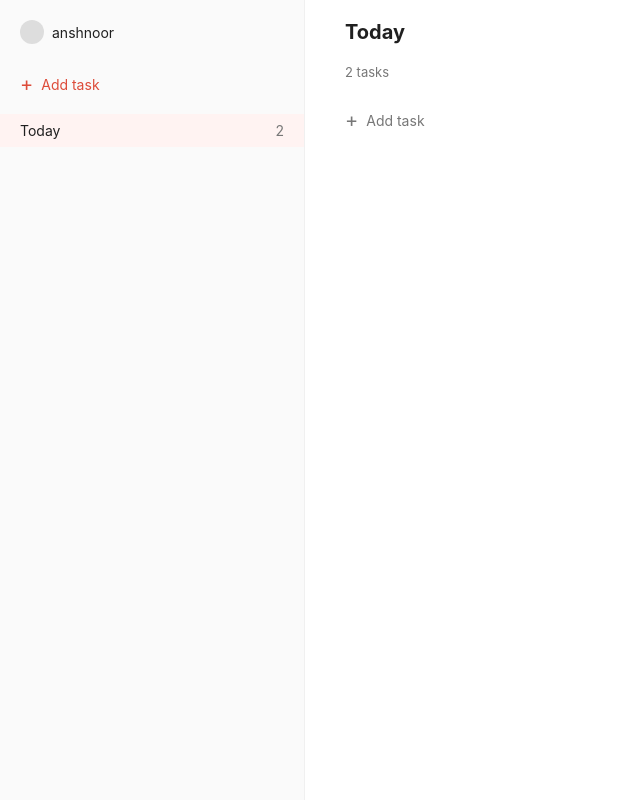
After one commit to anshuchuhanke/TaskMa, a Flask app: page /dashboard in a window 1280 px wide. The commit adds this page. Shown: the whole page, without its empty margins (0-640 px from the left). Run offline with Flask 3, Linux system fonts and the light colour scheme; a user stored in the database is signed in.

Commit message:
Updated login , added dashboard currently not functional , added lanidng page with functionality

```diff
--- a/app.py
+++ b/app.py
@@ -1,22 +1,18 @@
-from flask import Flask,render_template,request,redirect,url_for,flash
+from flask import Flask, render_template, request, redirect, url_for, session ,flash
 from flask_sqlalchemy import SQLAlchemy
-from werkzeug.security import generate_password_hash , check_password_hash
+from werkzeug.security import generate_password_hash, check_password_hash
 
+app = Flask(__name__)
+app.config['SQLALCHEMY_DATABASE_URI'] = 'sqlite:///users.db'
+app.config['SECRET_KEY'] = 'your_secret_key'
+db = SQLAlchemy(app)
 
-
-app=Flask(__name__)
-
-app.config["SQLALCHEMY_DATABASE_URI"]="sqlite:///user.db"
-app.config['SQLALCHEMY_TRACK_MODIFICATIONS'] = False
-app.secret_key = 'QWERTY'
-db=SQLAlchemy(app)
-
-#user model
+# User model
 class User(db.Model):
-    id=db.Column(db.Integer, primary_key=True)
-    username=db.Column(db.String(80),nullable=False,unique=True)
-    email = db.Column(db.String(120), unique=True, nullable=False)
-    password=db.Column(db.String(80),nullable=False)
+    id = db.Column(db.Integer, primary_key=True)
+    username = db.Column(db.String(150), unique=True, nullable=False)
+    email = db.Column(db.String(150), unique=True, nullable=False)
+    password_hash = db.Column(db.String(256), nullable=False)
 
     def __repr__(self):
         return f"<User {self.username}>"
@@ -40,7 +36,7 @@ def register():
             flash('Username or email already taken!', 'danger')
             return redirect(url_for('register'))
 
-        new_user = User(username=username, email=email, password=hashed_password)
+        new_user = User(username=username, email=email, password_hash=hashed_password)
         db.session.add(new_user)
         db.session.commit()
 
@@ -52,24 +48,39 @@ def register():
 @app.route('/login', methods=['GET', 'POST'])
 def login():
     if request.method == 'POST':
-        username = request.form['username']
+        email_or_username = request.form['login']
         password = request.form['password']
 
-        # Query the user from the database
-        user = User.query.filter_by(username=username).first()
+        # Check if user exists (by email or username)
+        user = User.query.filter(
+            (User.email == email_or_username) | (User.username == email_or_username)
+        ).first()
 
-        if user and check_password_hash(user.password, password):  # Check if password matches
-            return redirect(url_for('dashboard'))  # Redirect to dashboard or user page
+        # ✅ Step 3: Prevents "NoneType" error if user is not found
+        if not user:
+            return "Invalid email or password!", 401  # Or render a template with an error message
+
+        # Check if password is correct
+        if check_password_hash(user.password_hash, password):
+            session['user_id'] = user.id  # Store user in session
+            return redirect(url_for('dashboard'))
         else:
-            flash('Invalid username or password', 'danger')
-            return redirect(url_for('login'))
-
+            return "Invalid email or password!", 401  # Wrong password
 
     return render_template('login.html')
 
+@app.route('/dashboard')
+def dashboard():
+    if 'user_id' not in session:
+        return redirect(url_for('login'))  # Redirect if not logged in
+    return render_template('dashboard.html')
 
-with app.app_context():
-    db.create_all()
+@app.route('/logout')
+def logout():
+    session.pop('user_id', None)
+    return redirect(url_for('login'))  # Redirect to login page
 
-if __name__ =="__main__":
-    app.run(debug=True , port=8080)
+if __name__ == '__main__':
+    with app.app_context():
+        db.create_all()
+    app.run(debug=True)
--- /dev/null
+++ b/static/dashboard.css
@@ -0,0 +1,118 @@
+* {
+  margin: 0;
+  padding: 0;
+  box-sizing: border-box;
+  font-family: -apple-system, BlinkMacSystemFont, "Segoe UI", Roboto, sans-serif;
+}
+
+body {
+  background: #fff;
+  display: flex;
+  min-height: 100vh;
+}
+
+.sidebar {
+  width: 305px;
+  background: #fafafa;
+  border-right: 1px solid #f0f0f0;
+  padding: 20px 0;
+}
+
+.main-content {
+  flex: 1;
+  padding: 20px 40px;
+}
+
+.user-section {
+  padding: 0 20px;
+  margin-bottom: 20px;
+  display: flex;
+  align-items: center;
+  cursor: pointer;
+}
+
+.user-avatar {
+  width: 24px;
+  height: 24px;
+  border-radius: 50%;
+  background: #ddd;
+  margin-right: 8px;
+}
+
+.user-name {
+  color: #202020;
+  font-size: 14px;
+}
+
+.add-task {
+  display: flex;
+  align-items: center;
+  color: #dd4b39;
+  padding: 8px 20px;
+  cursor: pointer;
+  font-size: 14px;
+  margin-bottom: 10px;
+}
+
+.add-task:hover {
+  background: #f0f0f0;
+}
+
+.add-task-icon {
+  color: #dd4b39;
+  margin-right: 8px;
+  font-size: 20px;
+}
+
+.menu-item {
+  display: flex;
+  align-items: center;
+  padding: 8px 20px;
+  color: #202020;
+  font-size: 14px;
+  cursor: pointer;
+}
+
+.menu-item:hover {
+  background: #f0f0f0;
+}
+
+.menu-item.active {
+  background: #fff3f2;
+}
+
+.menu-item .count {
+  margin-left: auto;
+  color: #777;
+}
+
+.today-title {
+  font-size: 20px;
+  font-weight: 700;
+  color: #202020;
+  margin-bottom: 20px;
+}
+
+.task-count {
+  color: #777;
+  font-size: 13px;
+  margin-bottom: 20px;
+}
+
+.add-task-main {
+  display: flex;
+  align-items: center;
+  color: #777;
+  padding: 8px 0;
+  cursor: pointer;
+  font-size: 14px;
+}
+
+.add-task-main:hover {
+  color: #dd4b39;
+}
+
+.add-task-main-icon {
+  margin-right: 8px;
+  font-size: 20px;
+}
--- a/static/register.css
+++ b/static/register.css
@@ -104,7 +104,7 @@ input[type="password"]:focus {
 .button {
     width: 100%;
     padding: 0.75rem;
-    background-color: #ccc;
+    background-color: #9c719c;
     color: white;
     border: none;
     border-radius: 4px;
--- /dev/null
+++ b/templates/dashboard.html
@@ -0,0 +1,38 @@
+<!DOCTYPE html>
+<html lang="en">
+<head>
+    <meta charset="UTF-8">
+    <meta name="viewport" content="width=device-width, initial-scale=1.0">
+    <link rel="stylesheet" href="{{url_for('static',filename='dashboard.css')}}">
+    <title>TaskMa Todo</title>
+
+</head>
+<body>
+    <div class="sidebar">
+        <div class="user-section">
+            <div class="user-avatar"></div>
+            <div class="user-name">anshnoor</div>
+        </div>
+
+        <div class="add-task">
+            <span class="add-task-icon">+</span>
+            Add task
+        </div>
+
+        <div class="menu-item active">
+            <span>Today</span>
+            <span class="count">2</span>
+        </div>
+    </div>
+
+    <div class="main-content">
+        <h1 class="today-title">Today</h1>
+        <div class="task-count">2 tasks</div>
+
+        <div class="add-task-main">
+            <span class="add-task-main-icon">+</span>
+            Add task
+        </div>
+    </div>
+</body>
+</html>
```
Also changed, not shown: static/login.css (added, +96 -0 lines), static/style.css (added, +125 -0 lines), templates/index.html (+25 -1 lines), templates/login.html (+21 -9 lines), instance/user.db (deleted), instance/users.db (added).
